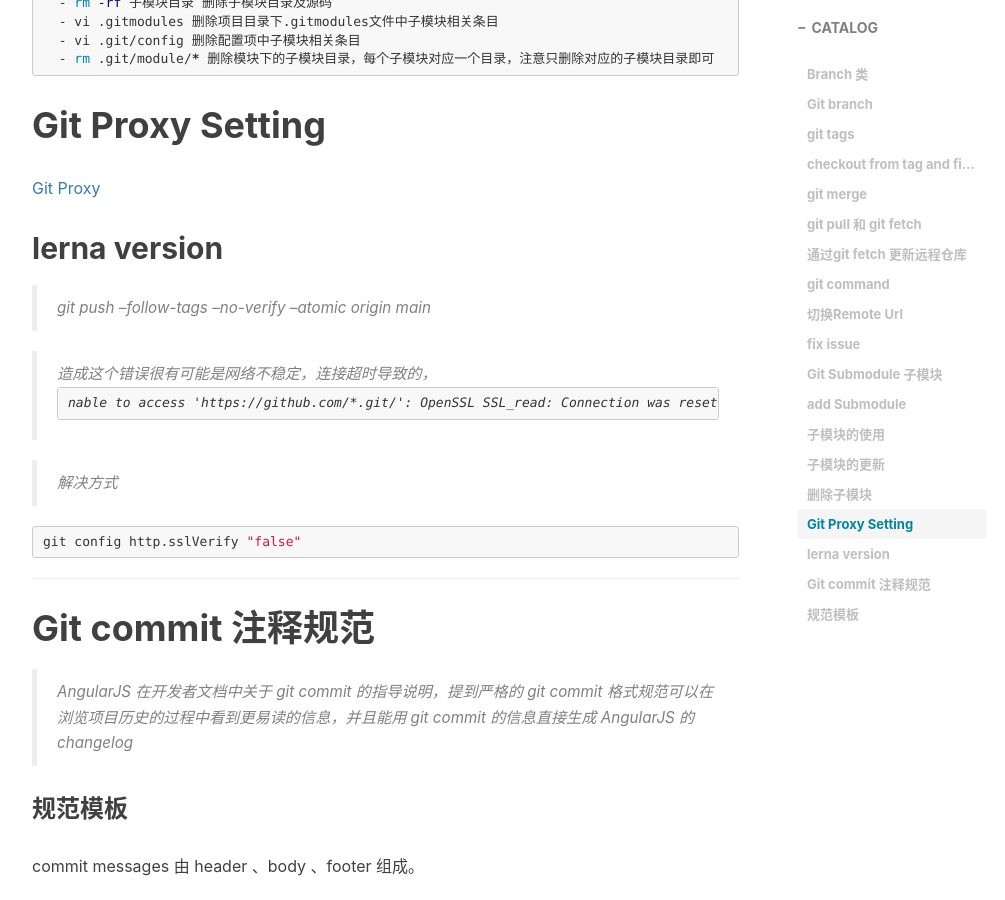
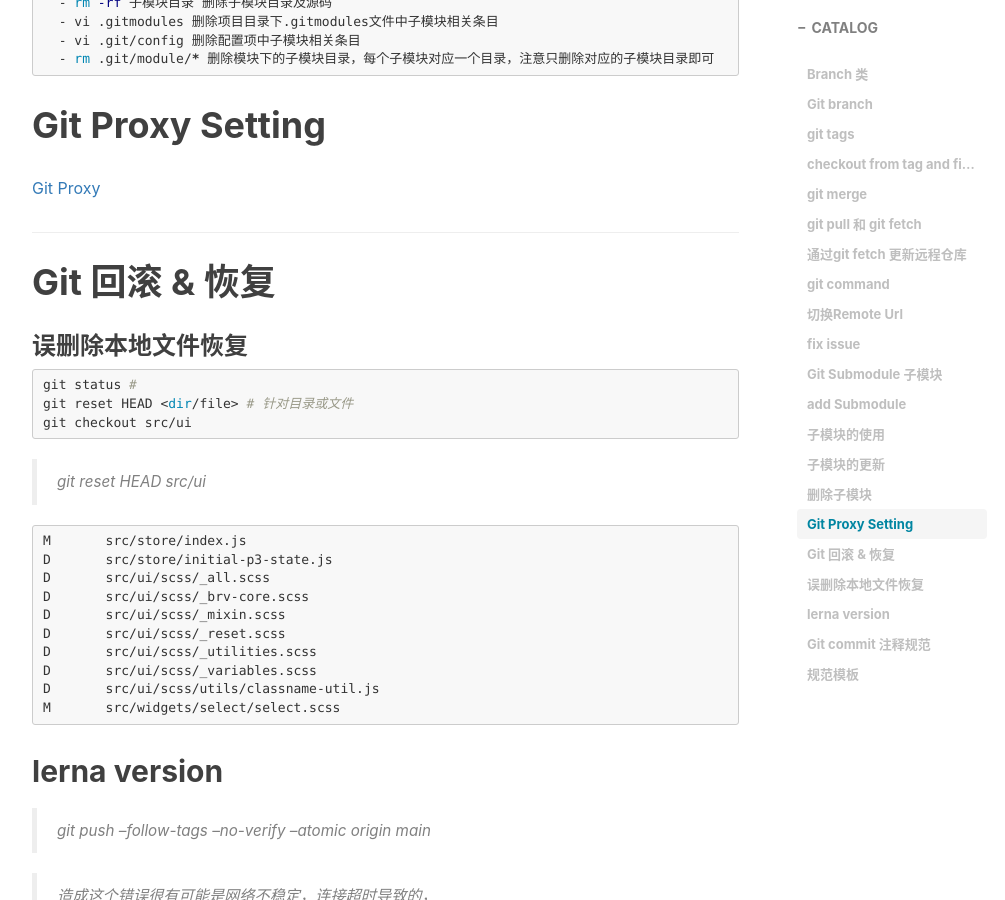
Before and after one commit to lanbery/lanbery.github.io, a Jekyll site: the page built from _posts/2020-01-12-GitCommands.md, in a window 1280 px wide and 900 px high, scrolled down 4815 px. Shown: the whole window, without its empty margins (233-1238 px from the left). Built offline with Jekyll 4.4.1, drawn with Linux system fonts in a browser that asks for light colours; nearby versions of some CDN libraries; comment, search, counter and statistics services are not loaded.

Commit message:
docs: upd git docs

````diff
--- a/_posts/2020-01-12-GitCommands.md
+++ b/_posts/2020-01-12-GitCommands.md
@@ -208,6 +208,37 @@ git submodule add url ./submod_folder
 <a href="https://blog.systemctl.top/2017/2017-09-28_set-proxy-for-git-and-ssh-with-socks5/" target="_blank">Git Proxy</a>
 
 
+----
+
+# Git 回滚 & 恢复
+
+
+### 误删除本地文件恢复
+
+```bash
+git status #
+git reset HEAD <dir/file> # 针对目录或文件
+git checkout src/ui
+```
+
+> git reset HEAD src/ui
+
+```text
+M       src/store/index.js
+D       src/store/initial-p3-state.js
+D       src/ui/scss/_all.scss
+D       src/ui/scss/_brv-core.scss
+D       src/ui/scss/_mixin.scss
+D       src/ui/scss/_reset.scss
+D       src/ui/scss/_utilities.scss
+D       src/ui/scss/_variables.scss
+D       src/ui/scss/utils/classname-util.js
+M       src/widgets/select/select.scss
+```
+
+
+
+
 ## lerna version
 
 > git push --follow-tags --no-verify --atomic origin main
````
Also changed, not shown: _posts/2019-05-22-Centos-Commands.md (+26 -0 lines).
